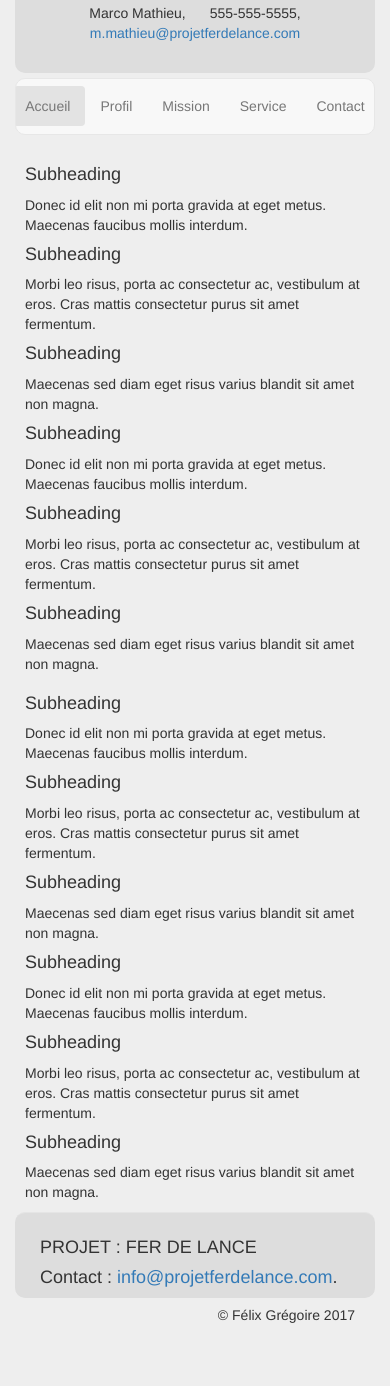
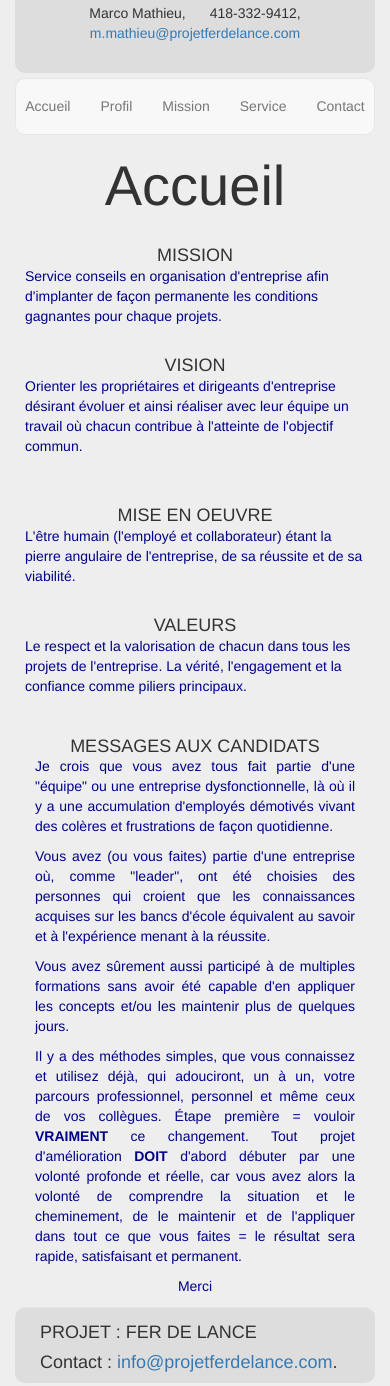
Before and after one commit to FelixGregoire/FelixGregoire.github.io, a website: page index.html in a window 390 px wide. Shown: the part 194-1580 px from the top of the page. Before the commit the page ends 1542 px from the top, so only its background shows below. Drawn offline with nearby package versions, Linux system fonts and the light colour scheme.

Commit message:
Added content
Added phone number and text content to main page.

```diff
--- /dev/null
+++ b/css/positioning.css
@@ -0,0 +1,32 @@
+/*
+ * Positioning framework classes
+ */
+.centered {
+  margin: auto;
+  text-align: center;
+}
+
+.justified {
+  margin: auto;
+  text-align: justify;
+}
+
+.right {
+  text-align: right;
+}
+
+.left {
+  text-align: left;
+}
+
+.inline {
+  display: inline;
+}
+
+.block {
+  display: block;
+}
+
+.inline-block {
+  display: inline-block;
+}
--- a/css/style-mobile.css
+++ b/css/style-mobile.css
@@ -1,10 +1,8 @@
-/* Space out content a bit */
 body {
   padding-top: 1.5rem;
   padding-bottom: 1.5rem;
 }
 
-/* Everything but the jumbotron gets side spacing for mobile first views */
 .header,
 .marketing,
 .footer {
@@ -12,21 +10,10 @@ body {
   padding-left: 1rem;
 }
 
-/* Custom page header */
-.header {
-  padding-bottom: 1rem;
-  border-bottom: .05rem solid #e5e5e5;
-}
-/* Make the masthead heading the same height as the navigation */
-.header h3 {
-  margin-top: 0;
-  margin-bottom: 0;
-  line-height: 3rem;
-}
 
 /* Custom page footer */
 .footer {
-  padding-top: 1.5rem;
+  padding-top: 0.5rem;
   padding-left: 2rem;
   padding-right: 2rem;
   background-color: #ddd;
@@ -56,6 +43,19 @@ footer > #footer-contact {
     font-size: 200%;
 }
 
+.text-element {
+    padding: 1rem;
+}
+
+.text-element > p {
+    color: darkblue;
+}
+
+.page-title {
+  font-size: 400%;
+  margin-top: 0px;
+}
+
 .topbar {
     padding: 3rem;
     margin-bottom: 0.5rem;
@@ -76,37 +76,12 @@ footer > #footer-contact {
     text-align: center;
 }
 
-body{
+body {
     background-color: #EEE;
 }
 
 .jumbotron {
     background-color: #DDD;
-}
-
-.centered {
-  margin: auto;
-  text-align: center;
-}
-
-.right {
-  text-align: right;
-}
-
-.left {
-  text-align: left;
-}
-
-.inline {
-  display: inline;
-}
-
-.block {
-  display: block;
-}
-
-.inline-block {
-  display: inline-block;
 }
 
 .top {
@@ -123,6 +98,9 @@ body{
   margin-left: 1rem;
 }
 
+/*
+ * Navbar-related style
+ */
 .navbar {
 	text-align:center;
     overflow: hidden;
--- a/index.html
+++ b/index.html
@@ -23,6 +23,7 @@
     <meta name="author" content="Félix Grégoire">
     <link rel="stylesheet" href="css/style-mobile.css">
     <link rel="stylesheet" href="css/style-desktop.css">
+    <link rel="stylesheet" href="css/positioning.css">
 </head>
 
 <body>
@@ -35,14 +36,14 @@
             <hr>
             <div class="centered contact">
                 <p class="inline contact-element">Marco Mathieu,</p>
-                <p class="inline contact-element">555-555-5555,</p>
+                <p class="inline contact-element">418-332-9412,</p>
                 <p class="inline contact-element"><a href="mailto:m.mathieu@projetferdelance.com">m.mathieu@projetferdelance.com</a></p>
             </div>
         </div>
         <nav class="navbar navbar-default round-corners-theme">
             <ul class="nav navbar-nav nav-pills">
                 <li class="nav-item">
-                    <a class="nav-link active" href="index.html">Accueil</a>
+                    <a class="nav-link" href="index.html">Accueil</a>
                 </li>
                 <li class="nav-item">
                     <a class="nav-link" href="#">Profil</a>
@@ -58,53 +59,46 @@
                 </li>
             </ul>
         </nav>
-
+        <div class="row centered">
+            <h1 class="page-title round-corners-theme">Accueil</h1>
+        </div>
         <div class="row marketing round-corners-theme">
             <div class="col-lg-6">
-                <h4>Subheading</h4>
-                <p>Donec id elit non mi porta gravida at eget metus. Maecenas faucibus mollis interdum.</p>
+                <span class="text-element">
+                    <h4 class="centered">MISSION</h4>
+                    <p>Service conseils en organisation d'entreprise afin d'implanter de façon permanente les conditions gagnantes pour chaque projets.</p>
+                </span>
 
-                <h4>Subheading</h4>
-                <p>Morbi leo risus, porta ac consectetur ac, vestibulum at eros. Cras mattis consectetur purus sit amet fermentum.</p>
-
-                <h4>Subheading</h4>
-                <p>Maecenas sed diam eget risus varius blandit sit amet non magna.</p>
-            </div>
+                <span class="text-element">
+                    <h4 class="centered">VISION</h4>
+                    <p>Orienter les propriétaires et dirigeants d'entreprise désirant évoluer et ainsi réaliser avec leur équipe un travail où chacun contribue à l'atteinte de l'objectif commun.</p>
+                </span>
+             </div>
 
             <div class="col-lg-6">
-                <h4>Subheading</h4>
-                <p>Donec id elit non mi porta gravida at eget metus. Maecenas faucibus mollis interdum.</p>
+                <span class="text-element">
+                    <h4 class="centered">MISE EN OEUVRE</h4>
+                    <p>L'être humain (l'employé et collaborateur) étant la pierre angulaire de l'entreprise, de sa réussite et de sa viabilité.</p>
+                </span>
 
-                <h4>Subheading</h4>
-                <p>Morbi leo risus, porta ac consectetur ac, vestibulum at eros. Cras mattis consectetur purus sit amet fermentum.</p>
-
-                <h4>Subheading</h4>
-                <p>Maecenas sed diam eget risus varius blandit sit amet non magna.</p>
+                <span class="text-element">
+                    <h4 class="centered">VALEURS</h4>
+                    <p>Le respect et la valorisation de chacun dans tous les projets de l'entreprise. La vérité, l'engagement et la confiance comme piliers principaux.</p>
+                </span>
             </div>
         </div>
 
-        <div class="row marketing">
-            <div class="col-lg-6">
-                <h4>Subheading</h4>
-                <p>Donec id elit non mi porta gravida at eget metus. Maecenas faucibus mollis interdum.</p>
-
-                <h4>Subheading</h4>
-                <p>Morbi leo risus, porta ac consectetur ac, vestibulum at eros. Cras mattis consectetur purus sit amet fermentum.</p>
-
-                <h4>Subheading</h4>
-                <p>Maecenas sed diam eget risus varius blandit sit amet non magna.</p>
+        <div class="row marketing round-corners-theme justified">
+            <div class="col-lg-2"></div>
+            <div class="col-lg-8 text-element">
+                <h4 class="centered">MESSAGES AUX CANDIDATS</h4>
+                <p>Je crois que vous avez tous fait partie d'une "équipe" ou une entreprise dysfonctionnelle, là où il y a une accumulation d'employés démotivés vivant des colères et frustrations de façon quotidienne.</p>
+                <p>Vous avez (ou vous faites) partie d'une entreprise où, comme "leader", ont été choisies des personnes qui croient que les connaissances acquises sur les bancs d'école équivalent au savoir et à l'expérience menant à la réussite.</p>
+                <p>Vous avez sûrement aussi participé à de multiples formations sans avoir été capable d'en appliquer les concepts et/ou les maintenir plus de quelques jours.</p>
+                <p>Il y a des méthodes simples, que vous connaissez et utilisez déjà, qui adouciront, un à un, votre parcours professionnel, personnel et même ceux de vos collègues. Étape première = vouloir <b>VRAIMENT</b> ce changement. Tout projet d'amélioration <b>DOIT</b> d'abord débuter par une volonté profonde et réelle, car vous avez alors la volonté de comprendre la situation et le cheminement, de le maintenir et de l'appliquer dans tout ce que vous faites = le résultat sera rapide, satisfaisant et permanent.</p>
+                <p class="centered">Merci</p>
             </div>
-
-            <div class="col-lg-6">
-                <h4>Subheading</h4>
-                <p>Donec id elit non mi porta gravida at eget metus. Maecenas faucibus mollis interdum.</p>
-
-                <h4>Subheading</h4>
-                <p>Morbi leo risus, porta ac consectetur ac, vestibulum at eros. Cras mattis consectetur purus sit amet fermentum.</p>
-
-                <h4>Subheading</h4>
-                <p>Maecenas sed diam eget risus varius blandit sit amet non magna.</p>
-            </div>
+            <div class="col-lg-2"></div>
         </div>
 
         <footer class="footer round-corners-theme">
```
Also changed, not shown: Gruntfile.js (+16 -40 lines), contact.html (+7 -22 lines), package.json (+4 -3 lines), template.html (+3 -2 lines), release/css/positioning.min.css (added), release/css/style-desktop.min.css (added), release/css/style-mobile.min.css (added).
